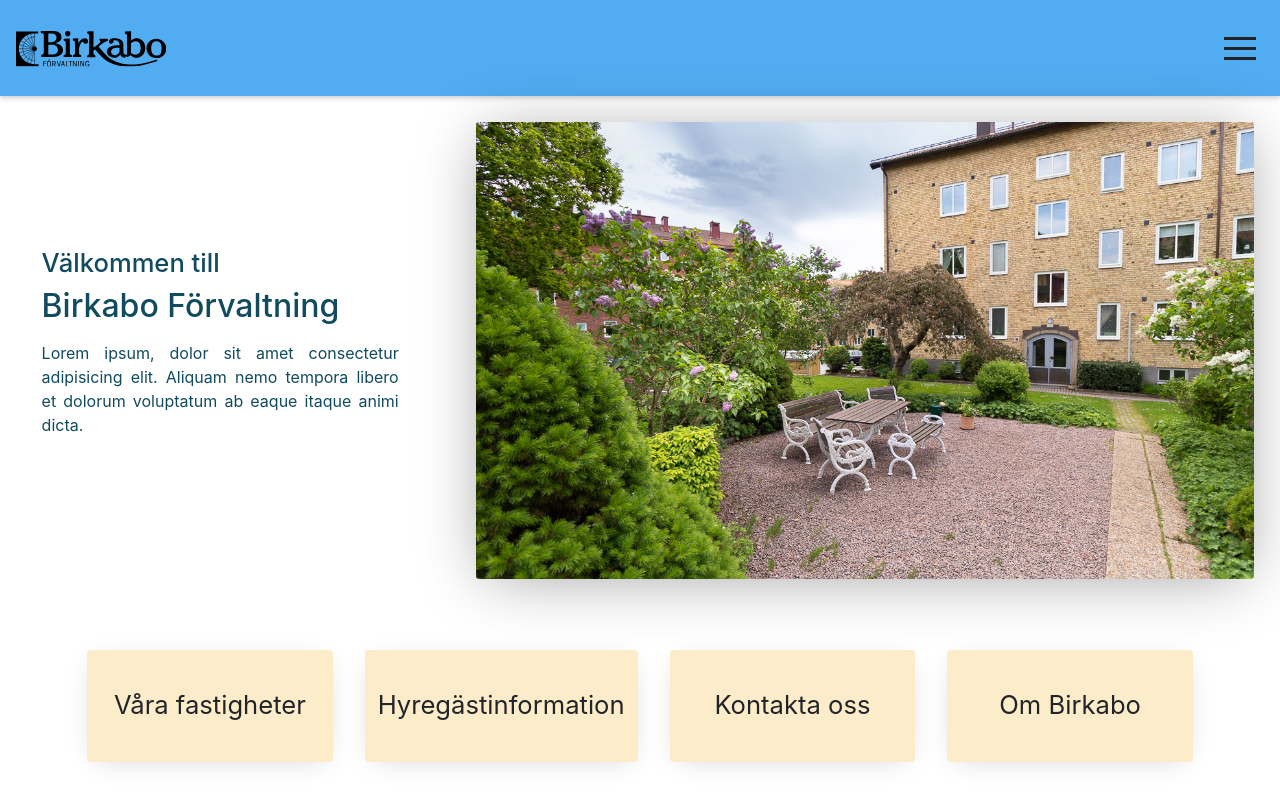
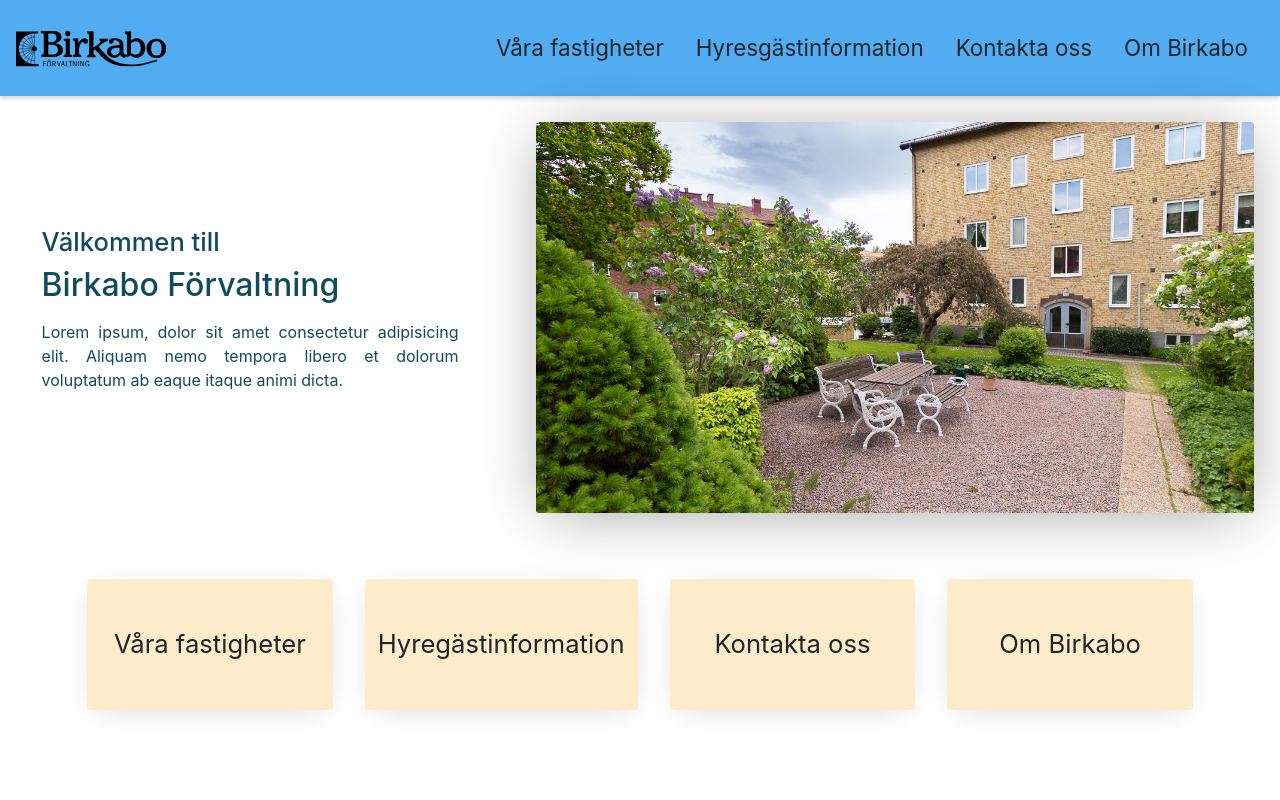
Before and after one commit to eliaskc/birkabo, a Next.js app: page / in a window 1280 px wide. Shown: the top 800 px of the page. Built offline with nearby package versions, Linux system fonts and the light colour scheme.

Commit message:
menu and our estates fixed for desktop

```diff
--- a/components/fastighet.js
+++ b/components/fastighet.js
@@ -35,7 +35,7 @@
 
             </Carousel>
 
-            <iframe className={styles.embedMap} src={props.mapUrl} width="300" height="200" style={{border: 0}} allowfullscreen="" loading="lazy"></iframe>
+            <iframe className={styles.embedMap} src={props.mapUrl} width="300" height="200" style={{border: 0}} allowFullScreen="" loading="lazy"></iframe>
         </div>
     )
 }
--- a/components/footer.js
+++ b/components/footer.js
@@ -32,7 +32,7 @@
             </div>
 
             <div className={styles.mapContainer}>
-                <iframe className={styles.embedMap} src={mapUrl} width="300" height="200" style={{ border: 0 }} allowfullscreen="" loading="lazy"></iframe>
+                <iframe className={styles.embedMap} src={mapUrl} width="300" height="200" style={{ border: 0 }} allowFullScreen="" loading="lazy"></iframe>
             </div>
         </footer>
     )
--- a/components/header.js
+++ b/components/header.js
@@ -17,8 +17,8 @@
                 <Image onClick={handleClose} className={styles.logo} src={logo} width="150px" height="75px" />
             </Link>
             {/* <span class="material-icons md-36" onClick={toggleShow} style={{ cursor: "pointer" }}>menu</span> */}
+
             <Hamburger toggled={show} onToggle={toggleShow}></Hamburger>
-
             <menu className={styles.menu} id={show ? styles.visible : styles.hidden}>
                 <Link href="/fastigheter">
                     <h3 onClick={handleClose}>Våra fastigheter</h3>
--- a/package.json
+++ b/package.json
@@ -12,6 +12,7 @@
         "next": "11.0.0",
         "react": "17.0.2",
         "react-bootstrap": "^2.0.0-beta.4",
+        "react-device-detect": "^1.17.0",
         "react-dom": "17.0.2",
         "sass": "^1.36.0",
         "vercel": "^23.0.1"
--- a/pages/fastigheter.js
+++ b/pages/fastigheter.js
@@ -1,6 +1,5 @@
 import styles from "../styles/modules/Fastigheter.module.sass"
 import CardGroup from 'react-bootstrap/CardGroup'
-// import Breadcrumb from 'react-bootstrap/Breadcrumb'
 import EstateCard from "../components/fastighetCard"
 
 export default function Fastigheter() {
--- a/styles/globals.sass
+++ b/styles/globals.sass
@@ -44,6 +44,7 @@
 
     background-color: $secondary-color
     box-shadow: 0 5px 30px -10px rgba(0, 0, 0, 0.2)
+    transition: all 0.1s
 
 .btn-homeScreenButton:hover
     background-color: #e9dab9
@@ -51,9 +52,16 @@
 /* Rules for sizing google font icons */
 .material-icons.md-18
     font-size: 18px
+
 .material-icons.md-24
     font-size: 24px
+
 .material-icons.md-36
     font-size: 36px
+
 .material-icons.md-48
     font-size: 48px
+
+@media screen and (min-width: 900px)
+    .hamburger-react
+        display: none
--- a/styles/modules/Fastigheter.module.sass
+++ b/styles/modules/Fastigheter.module.sass
@@ -3,3 +3,10 @@
 
 .container
     padding: 2rem 2rem 1.5rem 2rem
+
+@media screen and (min-width: 900px)
+    .container
+        width: 100vw
+        height: calc(100vh - 6rem)
+        padding: 0
+        display: grid
--- a/styles/modules/Hem.module.sass
+++ b/styles/modules/Hem.module.sass
@@ -34,8 +34,8 @@
         min-height: calc(100vh - 6rem)
         max-width: 1800px
 
-        grid-template-rows: 3fr 1fr
-        grid-template-columns: 1fr 2fr
+        grid-template-rows: 2fr 1fr
+        grid-template-columns: 1.25fr 2fr
         padding: 2%
         grid-gap: 10% 5%
         margin-bottom: 5%
--- a/styles/modules/components/Header.module.sass
+++ b/styles/modules/components/Header.module.sass
@@ -38,3 +38,26 @@
     .menu#hidden
         height: 0
         display: none
+
+@media screen and (min-width: 900px)
+    .header
+        .menu
+            display: flex
+            flex-direction: row
+            h3
+                margin: 0
+                padding: 0 1rem
+                cursor: pointer
+                transition: all 0.1s
+                font-weight: 400
+                font-size: $heading4
+
+            h3:hover
+                color: white
+
+        .menu#hidden
+            height: auto
+            display: flex
+
+        .menuButton
+            display: none
```
Also changed, not shown: components/fastighetCard.js (+1 -1 lines), styles/modules/components/FastighetCard.module.sass (+7 -3 lines), 1 other file (tests, documents, lock files or other folders).
